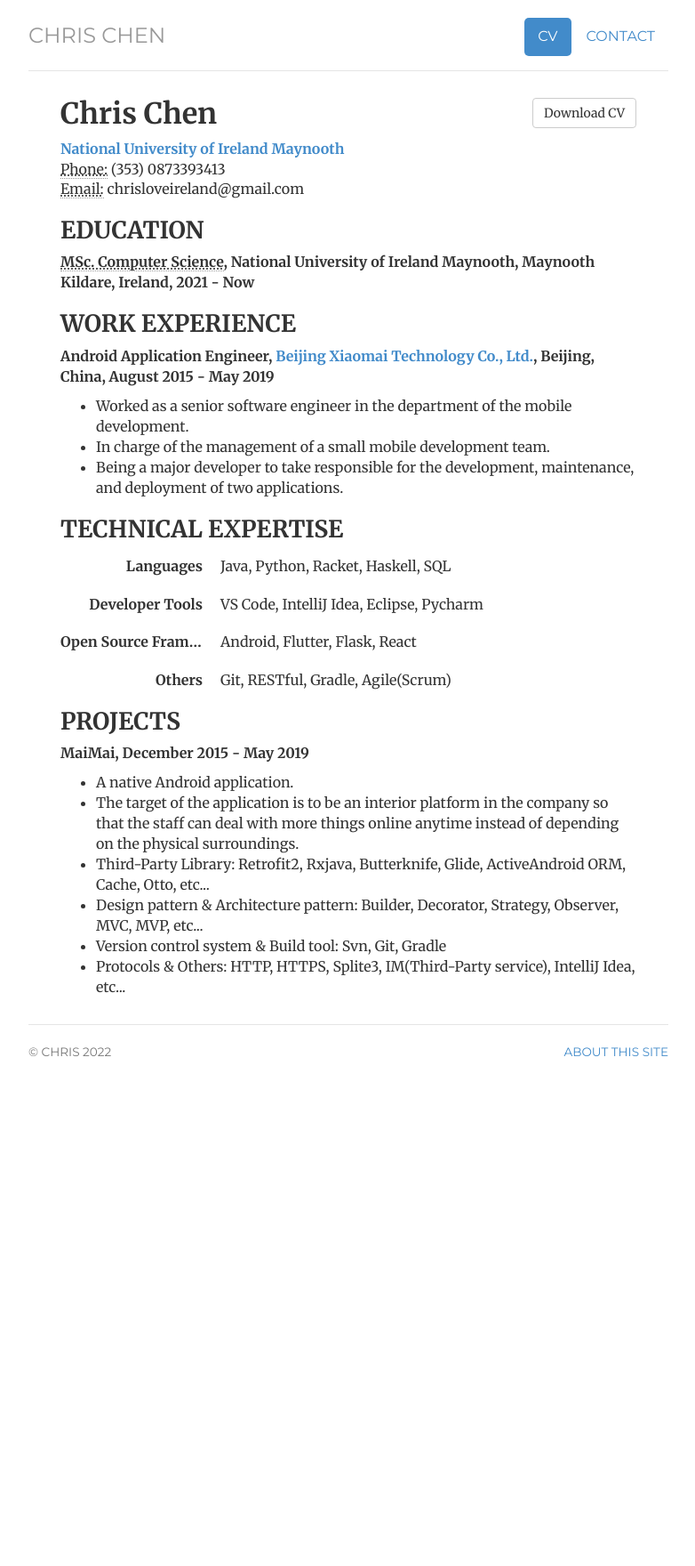
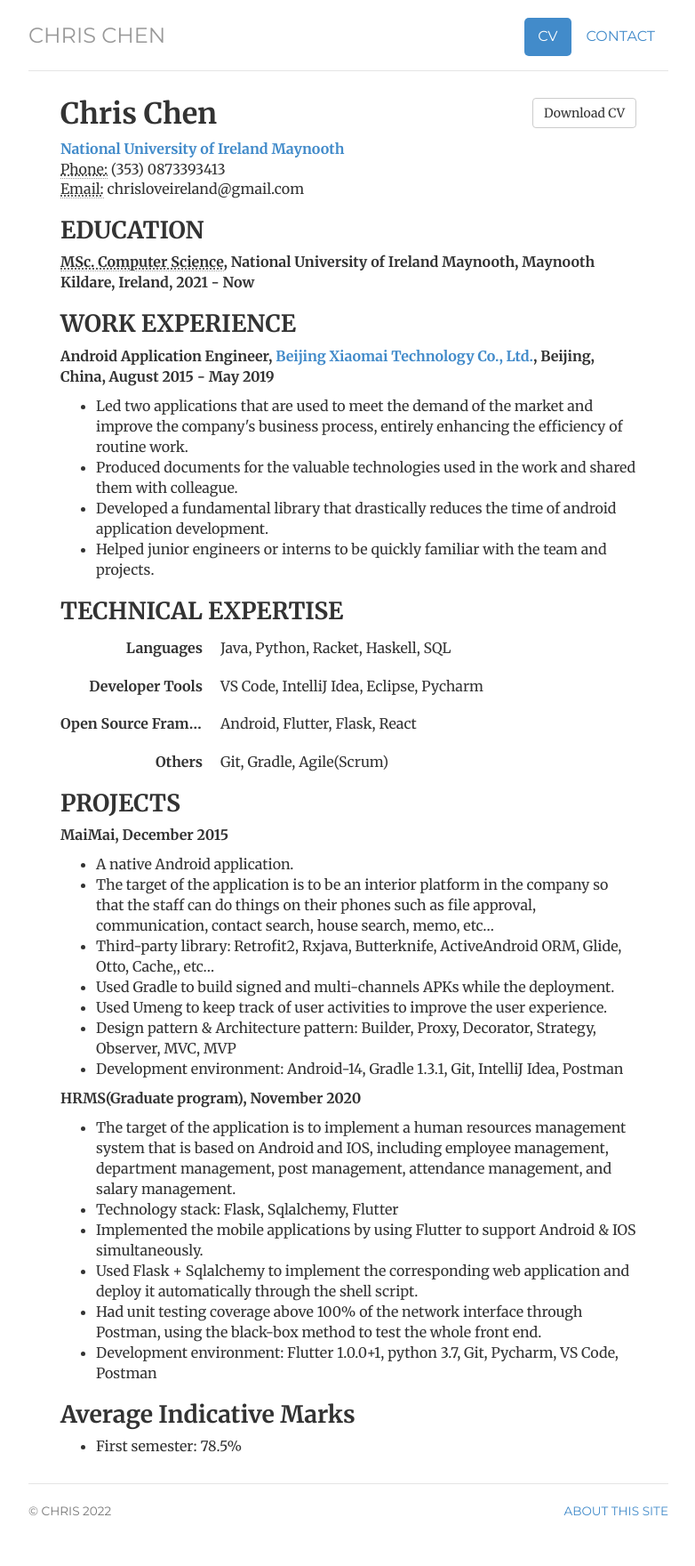
Before and after one commit to freestyletime/freestyletime.github.io, a Jekyll site: the page built from cv/index.html, in a window 1280 px wide. Shown: the whole page at 89% size, without its empty margins (248-1030 px from the left). Built offline with Jekyll 4.4.1, drawn with Linux system fonts in a browser that asks for light colours; before the commit the page ends 1244 px from its top, so only the background shows below that.

Commit message:
update CV

```diff
--- a/cv/index.html
+++ b/cv/index.html
@@ -30,9 +30,10 @@ description: Chris Chen is a postgraduate student majoring in computer science.
 				<h2>WORK EXPERIENCE</h2>
 				<p><strong>Android Application Engineer, <a href="https://www.linkedin.com/company/%E5%8C%97%E4%BA%AC%E5%B0%8F%E9%BA%A6%E7%A7%91%E6%8A%80%E6%9C%89%E9%99%90%E5%85%AC%E5%8F%B8/about/">Beijing Xiaomai Technology Co., Ltd.</a>, Beijing, China, August 2015 - May 2019</strong></p>
 				<ul>
-				<li>Worked as a senior software engineer in the department of the mobile development.</li>
-				<li>In charge of the management of a small mobile development team.</li>
-				<li>Being a major developer to take responsible for the development, maintenance, and deployment of two applications.</li>
+				<li>Led two applications that are used to meet the demand of the market and improve the company's business process, entirely enhancing the efficiency of routine work.</li>
+				<li>Produced documents for the valuable technologies used in the work and shared them with colleague.</li>
+				<li>Developed a fundamental library that drastically reduces the time of android application development.</li>
+				<li>Helped junior engineers or interns to be quickly familiar with the team and projects.</li>
 				</ul>
 
 				<h2>TECHNICAL EXPERTISE</h2>
@@ -50,17 +51,33 @@ description: Chris Chen is a postgraduate student majoring in computer science.
 					</dl>
 					<dl class="dl-horizontal">
 						<dt>Others</dt>
-						<dd>Git, RESTful, Gradle, Agile(Scrum)</dd>
+						<dd>Git, Gradle, Agile(Scrum)</dd>
 					</dl>
 
 				<h2>PROJECTS</h2>
-				<p><strong>MaiMai, December 2015 - May 2019</strong></p>
+				<p><strong>MaiMai, December 2015</strong></p>
 				<ul>
 					<li>A native Android application.</li>
-					<li>The target of the application is to be an interior platform in the company so that the staff can deal with more things online anytime instead of depending on the physical surroundings.</li>
-					<li>Third-Party Library: Retrofit2, Rxjava, Butterknife, Glide, ActiveAndroid ORM, Cache, Otto, etc...</li>
-					<li>Design pattern & Architecture pattern: Builder, Decorator, Strategy, Observer, MVC, MVP, etc...</li>
-					<li>Version control system & Build tool: Svn, Git, Gradle</li>
-					<li>Protocols & Others: HTTP, HTTPS, Splite3, IM(Third-Party service), IntelliJ Idea, etc...</li>
+					<li>The target of the application is to be an interior platform in the company so that the staff can do things on their phones such as file approval, communication, contact search, house search, memo, etc…</li>
+					<li>Third-party library: Retrofit2, Rxjava, Butterknife, ActiveAndroid ORM, Glide, Otto, Cache,, etc…</li>
+					<li>Used Gradle to build signed and multi-channels APKs while the deployment.</li>
+					<li>Used Umeng to keep track of user activities to improve the user experience.</li>
+					<li>Design pattern & Architecture pattern: Builder, Proxy, Decorator, Strategy, Observer, MVC, MVP</li>
+					<li>Development environment: Android-14, Gradle 1.3.1, Git, IntelliJ Idea, Postman</li>
+				</ul>
+
+				<p><strong>HRMS(Graduate program), November 2020</strong></p>
+				<ul>
+					<li>The target of the application is to implement a human resources management system that is based on Android and IOS, including employee management, department management, post management, attendance management, and salary management.</li>
+					<li>Technology stack: Flask, Sqlalchemy, Flutter</li>
+					<li>Implemented the mobile applications by using Flutter to support Android & IOS simultaneously. </li>
+					<li>Used Flask + Sqlalchemy to implement the corresponding web application and deploy it automatically through the shell script.</li>
+					<li>Had unit testing coverage above 100% of the network interface through Postman, using the black-box method to test the whole front end.</li>
+					<li>Development environment: Flutter 1.0.0+1, python 3.7, Git, Pycharm, VS Code, Postman</li>
+				</ul>
+
+				<h2>Average Indicative Marks</h2>
+				<ul>
+					<li>First semester: 78.5%</li>
 				</ul>
 </div>
```
Also changed, not shown: 1 other file.
